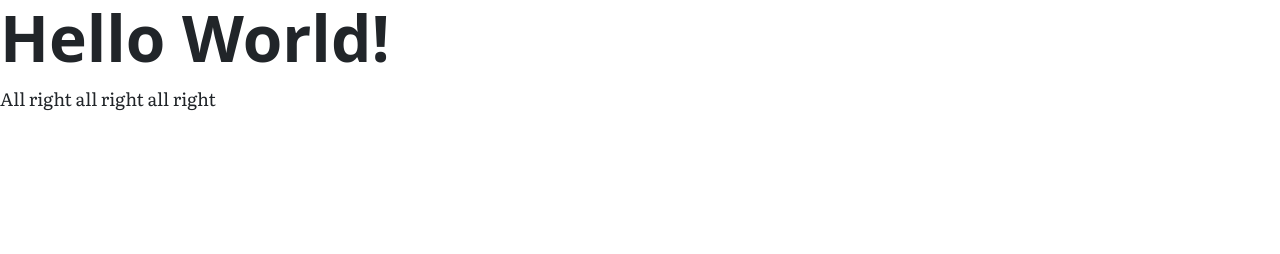
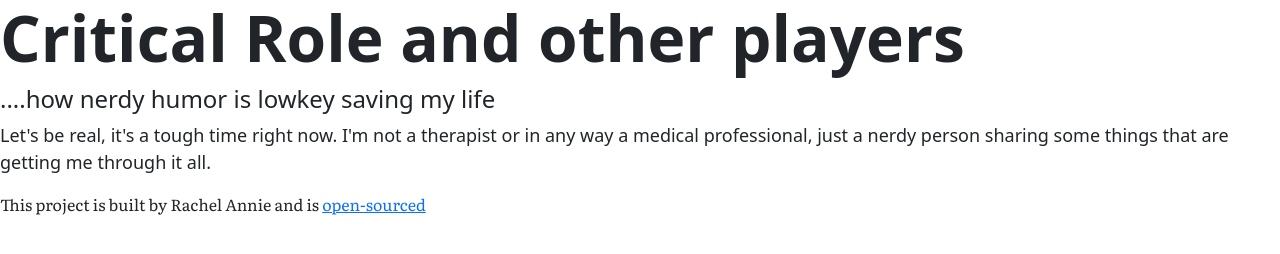
Before and after one commit to rachelahooper/responsive-homework-finale, a plain HTML site: page index.html in a window 1280 px wide. Drawn offline with nearby package versions, Linux system fonts and the light colour scheme; a web font is replaced by a local one.

Commit message:
Added footer, links to github

```diff
--- a/index.html
+++ b/index.html
@@ -16,10 +16,23 @@
       href="https://fonts.googleapis.com/css2?family=Literata:ital,opsz,wght@0,7..72,200..900;1,7..72,200..900&family=Oleo+Script+Swash+Caps:wght@400;700&display=swap"
       rel="stylesheet"
     />
-    <title>TBD</title>
+    <title>Another Critical Role fan site</title>
   </head>
   <body>
-    <h1>Hello World!</h1>
-    <p>All right all right all right</p>
+    <h1>Critical Role and other players</h1>
+    <h2>....how nerdy humor is lowkey saving my life</h2>
+    <p>
+      Let's be real, it's a tough time right now. I'm not a therapist or in any
+      way a medical professional, just a nerdy person sharing some things that
+      are getting me through it all.
+    </p>
+    <footer>
+      This project is built by Rachel Annie and is
+      <a
+        href="https://github.com/rachelahooper/responsive-homework-finale"
+        target="_blank"
+        >open-sourced</a
+      >
+    </footer>
   </body>
 </html>
--- a/src/styles.css
+++ b/src/styles.css
@@ -23,9 +23,14 @@ h1 {
   font-style: normal;
   font-size: 64px;
 }
+h2 {
+  font-size: 24px;
+}
 
 p {
-    font-family: "Literata", serif;
-    font-size: 18px;
+  font-size: 18px;
+}
 
+footer {
+  font-family: "Literata", serif;
 }
```
